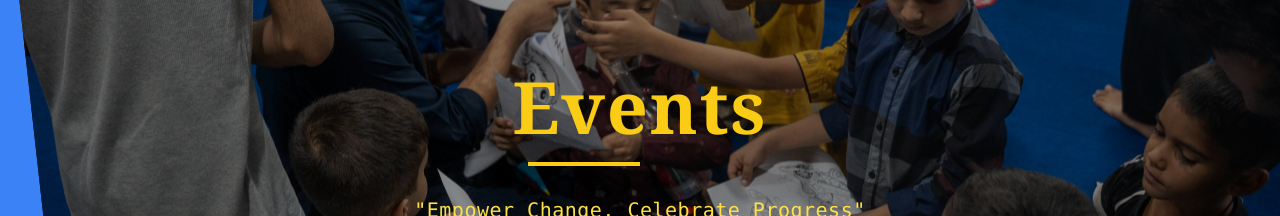
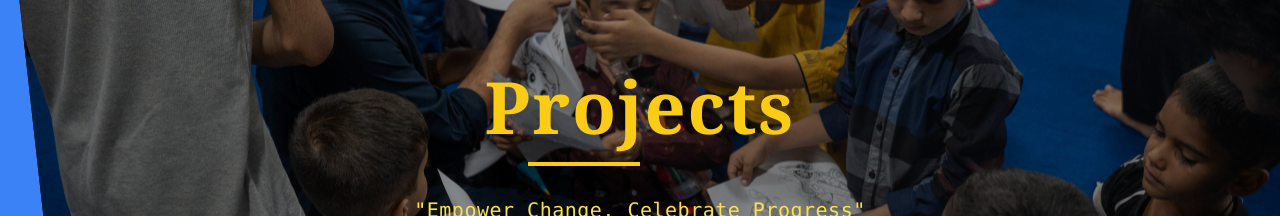
Before and after one commit to asadura/Humaira-BF, a React (Vite) app: page /event in a window 1280 px wide. Shown: the part 174-390 px from the top of the page. Built offline with nearby package versions, Linux system fonts and the light colour scheme; no server answers.

Commit message:
Update Events.jsx

```diff
--- a/src/pages/Events.jsx
+++ b/src/pages/Events.jsx
@@ -58,7 +58,7 @@ export default function About() {
             `}
             style={{ animationDelay: "0.3s" }}
           >
-            Events
+            Projects
           </h1>
 
           {/* Breadcrumb with staggered animation */}
```
